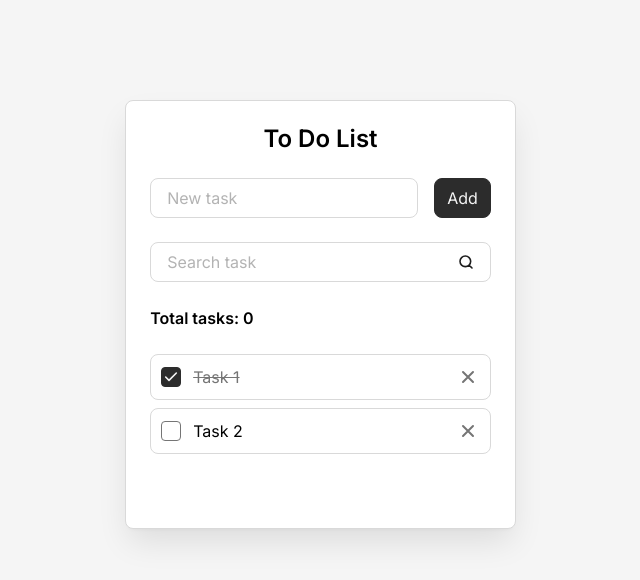
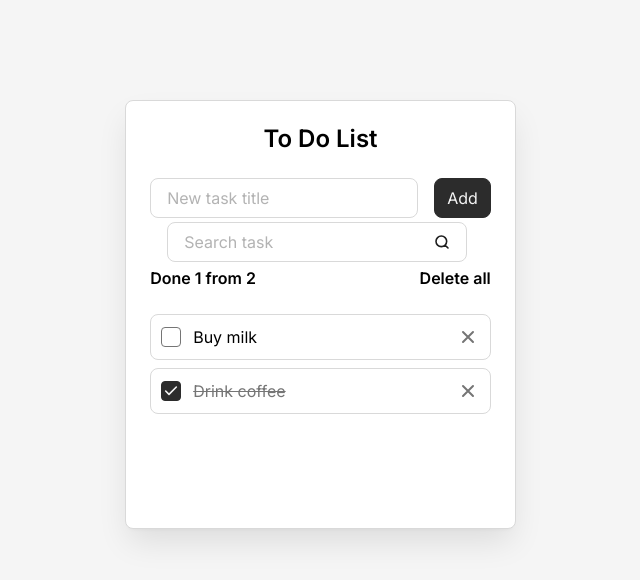
Before and after one commit to alexei-28/react-test-project, a React (Vite) app: page / in a window 1280 px wide. Shown: the top 580 px of the page, without its empty margins (312-952 px from the left). Built offline with nearby package versions, Linux system fonts and the light colour scheme.

Commit message:
Что такое пропсы, как передавать данные и зачем нужен children

```diff
--- a/src/components/AddTaskForm.jsx
+++ b/src/components/AddTaskForm.jsx
@@ -4,8 +4,12 @@
 const AddTaskForm = () => {
     return (
         <form className="todo__form">
-            <Field/>
-            <Button/>
+            <Field
+                className = "todo__field"
+                label = "New task title"
+                id = "new-task"
+            />
+            <Button type="submit">Add</Button>
         </form>
     )
 }
--- a/src/components/Button.jsx
+++ b/src/components/Button.jsx
@@ -1,6 +1,17 @@
-const Button = () => {
+const Button = (props) => {
+    const {
+        className = '',
+        type = 'button',
+        children,
+    } = props
+
     return (
-        <button className="button" type="submit">Add</button>
+        <button
+            className={`button ${className}`}
+            type={type}
+        >
+            {children}
+        </button>
     )
 }
 
--- a/src/components/Field.jsx
+++ b/src/components/Field.jsx
@@ -1,17 +1,25 @@
-const Field = () => {
+const Field = (props) => {
+    const {
+        className = '',
+        id,
+        label,
+        type = 'text',
+    } = props
+
     return (
-        <div className="todo__field field">
+        <div className={`field ${className}`}>
             <label
                 className="field__label"
-                htmlFor="new-task"
+                htmlFor={id}
             >
-                New task
+                {label}
             </label>
             <input
                 className="field__input"
-                id="new-task"
+                id={id}
                 placeholder=" "
                 autoComplete="off"
+                type={type}
             />
         </div>
     )
--- a/src/components/SearchTaskForm.jsx
+++ b/src/components/SearchTaskForm.jsx
@@ -1,20 +1,16 @@
+import Field from "./Field.jsx";
+
 const SearchTaskForm = () => {
     return (
         <form className="todo__form">
             <div className="todo__field field">
-                <label
-                    className="field__label"
-                    htmlFor="search-task"
+                <Field
+                    className = "field__label"
+                    label =  "Search task"
+                    id = "search-task"
+                    type = "search"
                 >
-                    Search task
-                </label>
-                <input
-                    className="field__input"
-                    id="search-task"
-                    placeholder=" "
-                    autoComplete="off"
-                    type="search"
-                />
+                </Field>
             </div>
         </form>
     )
--- a/src/components/ToDoInfo.jsx
+++ b/src/components/ToDoInfo.jsx
@@ -1,8 +1,23 @@
-const ToDoInfo = () => {
+const ToDoInfo = (props) => {
+    const {
+        total,
+        done
+    } = props
+
+    const isExistTasks = total > 0
+
     return (
         <div className="todo__info">
-            <div className="todo__total-tasks">Total tasks: <span>0</span></div>
-            <button className="todo__delete-all-button" type="button">Delete all</button>
+            <div className="todo__total-tasks">
+                Done {done} from {total}
+            </div>
+            {
+                isExistTasks && (
+                    <button className="todo__delete-all-button" type="button">
+                    Delete all
+                    </button>
+                )
+            }
         </div>
     )
 }
--- a/src/components/Todo.jsx
+++ b/src/components/Todo.jsx
@@ -4,13 +4,20 @@
 import TodoList from "./TodoList.jsx";
 
 const Todo = () => {
+    const tasks = [
+        {id: "task-1", title: "Buy milk", isDone: false},
+        {id: "task-2", title: "Drink coffee", isDone: true}
+    ]
+
     return (
         <div className="todo">
             <h1 className="todo__title">To Do List</h1>
             <AddTaskForm/>
             <SearchTaskForm/>
-            <ToDoInfo/>
-            <TodoList/>
+            <ToDoInfo
+                total={tasks.length}
+                done={tasks.filter(task => task.isDone).length}/>
+            <TodoList tasks={tasks}/>
         </div>
     )
 }
--- a/src/components/TodoItem.jsx
+++ b/src/components/TodoItem.jsx
@@ -1,17 +1,25 @@
-const TodoItem = () => {
+const TodoItem = (props) => {
+    const {
+        className = '',
+        id,
+        title,
+        isDone
+    } = props;
+
     return (
-        <li className="todo__item todo-item">
+        <li className={`todo-item ${className}`}>
             <input
                 className="todo-item__checkbox"
-                id="task-1"
+                id={id}
                 type="checkbox"
-                checked
+                checked={isDone}
+                readOnly
             />
             <label
                 className="todo-item__label"
-                htmlFor="task-1"
+                htmlFor={id}
             >
-                Task 1
+                {title}
             </label>
             <button
                 className="todo-item__delete-button"
--- a/src/components/TodoList.jsx
+++ b/src/components/TodoList.jsx
@@ -1,7 +1,10 @@
 import TodoItem from "./TodoItem.jsx";
 
-const TodoList = () => {
+const TodoList = (props) => {
     const hasTasks = true
+    const  {
+        tasks = []
+    } = props
 
     if (!hasTasks) {
         return (
@@ -10,44 +13,18 @@
     }
 
     return (
-            <ul className="todo__list">
-                <TodoItem/>
-                <li className="todo__item todo-item">
-                    <input
-                        className="todo-item__checkbox"
-                        id="task-2"
-                        type="checkbox"
-                    />
-                    <label
-                        className="todo-item__label"
-                        htmlFor="task-2"
-                    >
-                        Task 2
-                    </label>
-                    <button
-                        className="todo-item__delete-button"
-                        aria-label="Delete"
-                        title="Delete"
-                    >
-                        <svg
-                            width="20"
-                            height="20"
-                            viewBox="0 0 20 20"
-                            fill="none"
-                            xmlns="http://www.w3.org/2000/svg"
-                        >
-                            <path
-                                d="M15 5L5 15M5 5L15 15"
-                                stroke="#757575"
-                                strokeWidth="2"
-                                strokeLinecap="round"
-                                strokeLinejoin="round"
-                            />
-                        </svg>
-                    </button>
-                </li>
-            </ul>
-        )
+        <ul className="todo__list">
+            {tasks.map((task) => (
+                <TodoItem
+                    className="todo__item"
+                    id={task.id}
+                    key={task.id}
+                    title={task.title}
+                    isDone={task.isDone}
+                />
+            ))}
+        </ul>
+    )
 }
 
 export default TodoList;
--- a/src/styles/components/todo.css
+++ b/src/styles/components/todo.css
@@ -44,11 +44,6 @@
   &:hover {
     color: var(--color-gray-4);
   }
-
-  &:not(.is-visible) {
-    opacity: 0;
-    visibility: hidden;
-  }
 }
 
 .todo__list,
```
